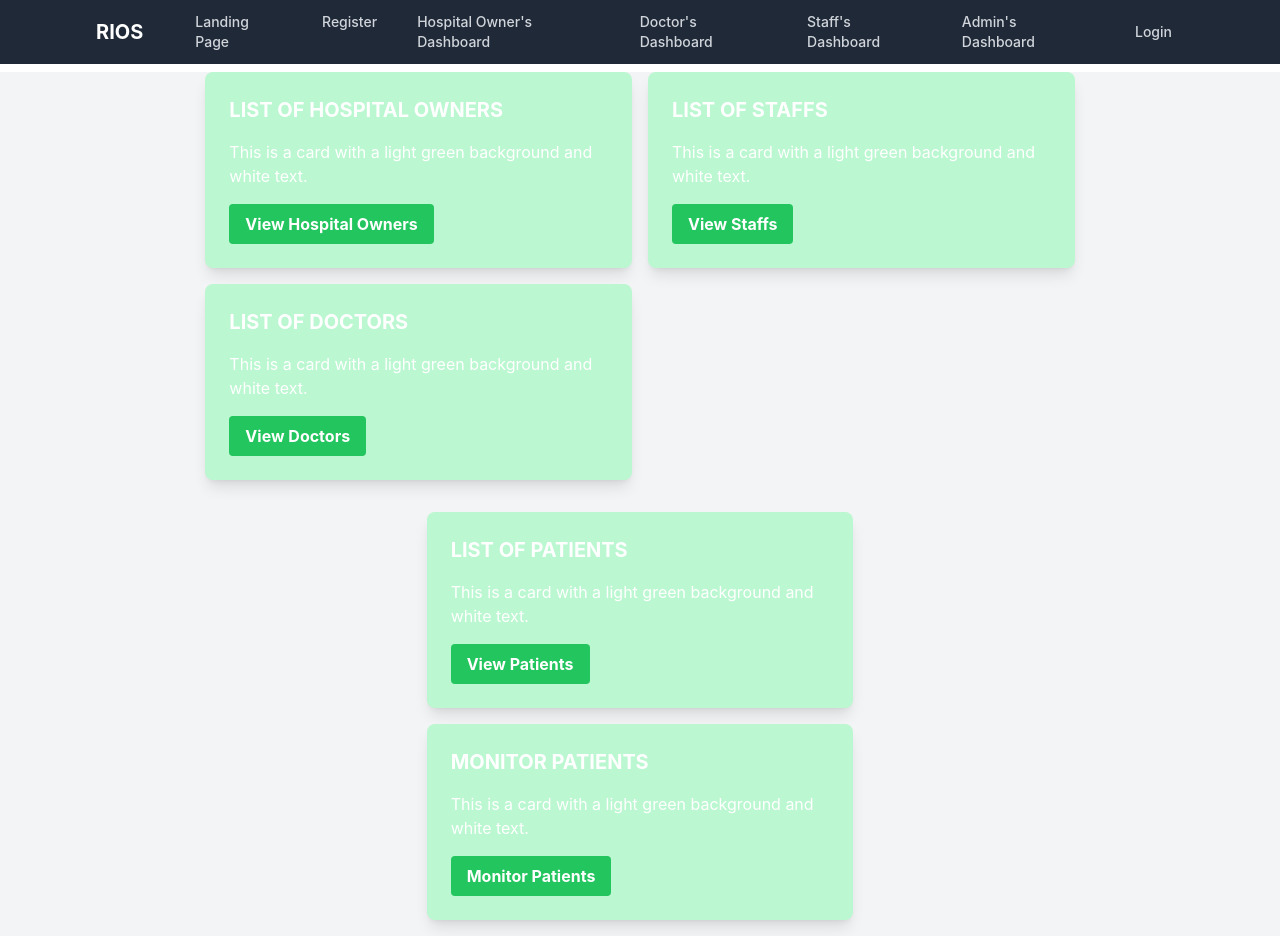
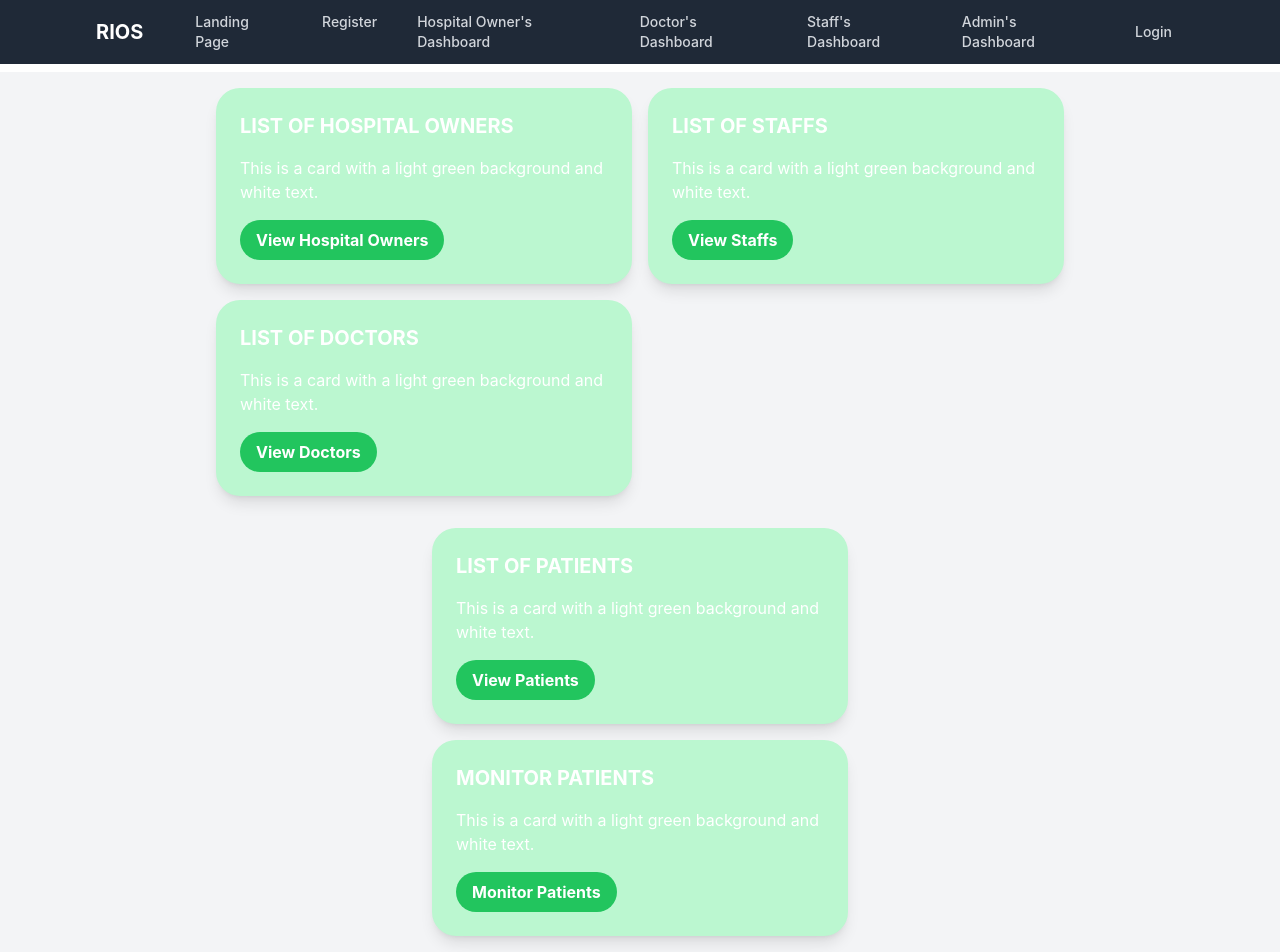
Before and after one commit to NehaKarn09/RIOS, a React (Create React App) app: page /admin-dashboard in a window 1280 px wide. Shown: the top 952 px of the page. Built offline with nearby package versions, Linux system fonts and the light colour scheme.

Commit message:
new changes stagged

```diff
--- a/src/pages/dashboardPage/adminDashboard/AdminDashboard.js
+++ b/src/pages/dashboardPage/adminDashboard/AdminDashboard.js
@@ -87,6 +87,81 @@
 
 // export default AdminDashboard;
 
+// import React from 'react';
+// import { Link } from 'react-router-dom';
+
+// const AdminDashboard = () => {
+//     const handleOwners = () => {};
+//     const handleDoctors = () => {};
+//     const handleStaffs = () => {};
+//     const handlePatients = () => {};
+//     const monitorPatients = () => {};
+
+//     return (
+//         <div className="flex flex-wrap items-start justify-center min-h-screen bg-gray-100 gap-4">
+//             <div className="flex flex-col w-full md:w-1/3">
+//                 <div className="bg-green-200 text-white rounded-lg shadow-lg p-6 mb-4">
+//                     <h2 className="text-xl font-bold mb-4">LIST OF HOSPITAL OWNERS</h2>
+//                     <p className="mb-4">This is a card with a light green background and white text.</p>
+//                     <Link to="/hospital-owner-detail">
+//                         <button onClick={handleOwners} className="bg-green-500 hover:bg-green-700 text-white font-bold py-2 px-4 rounded focus:outline-none focus:shadow-outline">
+//                             View Hospital Owners
+//                         </button>
+//                     </Link>
+//                 </div>
+
+//                 <div className="bg-green-200 text-white rounded-lg shadow-lg p-6 mb-4">
+//                     <h2 className="text-xl font-bold mb-4">LIST OF DOCTORS</h2>
+//                     <p className="mb-4">This is a card with a light green background and white text.</p>
+//                     <Link to="/doctor-detail">
+//                         <button onClick={handleDoctors} className="bg-green-500 hover:bg-green-700 text-white font-bold py-2 px-4 rounded focus:outline-none focus:shadow-outline">
+//                             View Doctors
+//                         </button>
+//                     </Link>
+//                 </div>
+//             </div>
+
+//             <div className="flex flex-col w-full md:w-1/3">
+//                 <div className="bg-green-200 text-white rounded-lg shadow-lg p-6 mb-4">
+//                     <h2 className="text-xl font-bold mb-4">LIST OF STAFFS</h2>
+//                     <p className="mb-4">This is a card with a light green background and white text.</p>
+//                     <Link to="/staff-detail">
+//                         <button onClick={handleStaffs} className="bg-green-500 hover:bg-green-700 text-white font-bold py-2 px-4 rounded focus:outline-none focus:shadow-outline">
+//                             View Staffs
+//                         </button>
+//                     </Link>
+//                 </div>
+//             </div>
+
+//             <div className="flex flex-col w-full md:w-1/3">
+//                 <div className="bg-green-200 text-white rounded-lg shadow-lg p-6 mb-4">
+//                     <h2 className="text-xl font-bold mb-4">LIST OF PATIENTS</h2>
+//                     <p className="mb-4">This is a card with a light green background and white text.</p>
+//                     <Link to="/patient-detail">
+//                         <button onClick={handlePatients} className="bg-green-500 hover:bg-green-700 text-white font-bold py-2 px-4 rounded focus:outline-none focus:shadow-outline">
+//                             View Patients
+//                         </button>
+//                     </Link>
+//                 </div>
+
+//                 <div className="bg-green-200 text-white rounded-lg shadow-lg p-6 mb-4">
+//                     <h2 className="text-xl font-bold mb-4">MONITOR PATIENTS</h2>
+//                     <p className="mb-4">This is a card with a light green background and white text.</p>
+//                     <Link to="/monitor-patient-detail">
+//                         <button onClick={monitorPatients} className="bg-green-500 hover:bg-green-700 text-white font-bold py-2 px-4 rounded focus:outline-none focus:shadow-outline">
+//                             Monitor Patients
+//                         </button>
+//                     </Link>
+//                 </div>
+//             </div>
+//         </div>
+//     );
+// }
+
+// export default AdminDashboard;
+
+
+
 import React from 'react';
 import { Link } from 'react-router-dom';
 
@@ -98,23 +173,23 @@ const AdminDashboard = () => {
     const monitorPatients = () => {};
 
     return (
-        <div className="flex flex-wrap items-start justify-center min-h-screen bg-gray-100 gap-4">
+        <div className="flex flex-wrap items-start justify-center min-h-screen bg-gray-100 gap-4 p-4">
             <div className="flex flex-col w-full md:w-1/3">
-                <div className="bg-green-200 text-white rounded-lg shadow-lg p-6 mb-4">
+                <div className="bg-green-200 text-white rounded-3xl shadow-lg p-6 mb-4 hover:shadow-2xl transition duration-300 ease-in-out">
                     <h2 className="text-xl font-bold mb-4">LIST OF HOSPITAL OWNERS</h2>
                     <p className="mb-4">This is a card with a light green background and white text.</p>
                     <Link to="/hospital-owner-detail">
-                        <button onClick={handleOwners} className="bg-green-500 hover:bg-green-700 text-white font-bold py-2 px-4 rounded focus:outline-none focus:shadow-outline">
+                        <button onClick={handleOwners} className="bg-green-500 hover:bg-green-700 text-white font-bold py-2 px-4 rounded-full focus:outline-none focus:shadow-outline transition duration-300 ease-in-out">
                             View Hospital Owners
                         </button>
                     </Link>
                 </div>
 
-                <div className="bg-green-200 text-white rounded-lg shadow-lg p-6 mb-4">
+                <div className="bg-green-200 text-white rounded-3xl shadow-lg p-6 mb-4 hover:shadow-2xl transition duration-300 ease-in-out">
                     <h2 className="text-xl font-bold mb-4">LIST OF DOCTORS</h2>
                     <p className="mb-4">This is a card with a light green background and white text.</p>
                     <Link to="/doctor-detail">
-                        <button onClick={handleDoctors} className="bg-green-500 hover:bg-green-700 text-white font-bold py-2 px-4 rounded focus:outline-none focus:shadow-outline">
+                        <button onClick={handleDoctors} className="bg-green-500 hover:bg-green-700 text-white font-bold py-2 px-4 rounded-full focus:outline-none focus:shadow-outline transition duration-300 ease-in-out">
                             View Doctors
                         </button>
                     </Link>
@@ -122,11 +197,11 @@ const AdminDashboard = () => {
             </div>
 
             <div className="flex flex-col w-full md:w-1/3">
-                <div className="bg-green-200 text-white rounded-lg shadow-lg p-6 mb-4">
+                <div className="bg-green-200 text-white rounded-3xl shadow-lg p-6 mb-4 hover:shadow-2xl transition duration-300 ease-in-out">
                     <h2 className="text-xl font-bold mb-4">LIST OF STAFFS</h2>
                     <p className="mb-4">This is a card with a light green background and white text.</p>
                     <Link to="/staff-detail">
-                        <button onClick={handleStaffs} className="bg-green-500 hover:bg-green-700 text-white font-bold py-2 px-4 rounded focus:outline-none focus:shadow-outline">
+                        <button onClick={handleStaffs} className="bg-green-500 hover:bg-green-700 text-white font-bold py-2 px-4 rounded-full focus:outline-none focus:shadow-outline transition duration-300 ease-in-out">
                             View Staffs
                         </button>
                     </Link>
@@ -134,21 +209,21 @@ const AdminDashboard = () => {
             </div>
 
             <div className="flex flex-col w-full md:w-1/3">
-                <div className="bg-green-200 text-white rounded-lg shadow-lg p-6 mb-4">
+                <div className="bg-green-200 text-white rounded-3xl shadow-lg p-6 mb-4 hover:shadow-2xl transition duration-300 ease-in-out">
                     <h2 className="text-xl font-bold mb-4">LIST OF PATIENTS</h2>
                     <p className="mb-4">This is a card with a light green background and white text.</p>
                     <Link to="/patient-detail">
-                        <button onClick={handlePatients} className="bg-green-500 hover:bg-green-700 text-white font-bold py-2 px-4 rounded focus:outline-none focus:shadow-outline">
+                        <button onClick={handlePatients} className="bg-green-500 hover:bg-green-700 text-white font-bold py-2 px-4 rounded-full focus:outline-none focus:shadow-outline transition duration-300 ease-in-out">
                             View Patients
                         </button>
                     </Link>
                 </div>
 
-                <div className="bg-green-200 text-white rounded-lg shadow-lg p-6 mb-4">
+                <div className="bg-green-200 text-white rounded-3xl shadow-lg p-6 mb-4 hover:shadow-2xl transition duration-300 ease-in-out">
                     <h2 className="text-xl font-bold mb-4">MONITOR PATIENTS</h2>
                     <p className="mb-4">This is a card with a light green background and white text.</p>
                     <Link to="/monitor-patient-detail">
-                        <button onClick={monitorPatients} className="bg-green-500 hover:bg-green-700 text-white font-bold py-2 px-4 rounded focus:outline-none focus:shadow-outline">
+                        <button onClick={monitorPatients} className="bg-green-500 hover:bg-green-700 text-white font-bold py-2 px-4 rounded-full focus:outline-none focus:shadow-outline transition duration-300 ease-in-out">
                             Monitor Patients
                         </button>
                     </Link>
```
